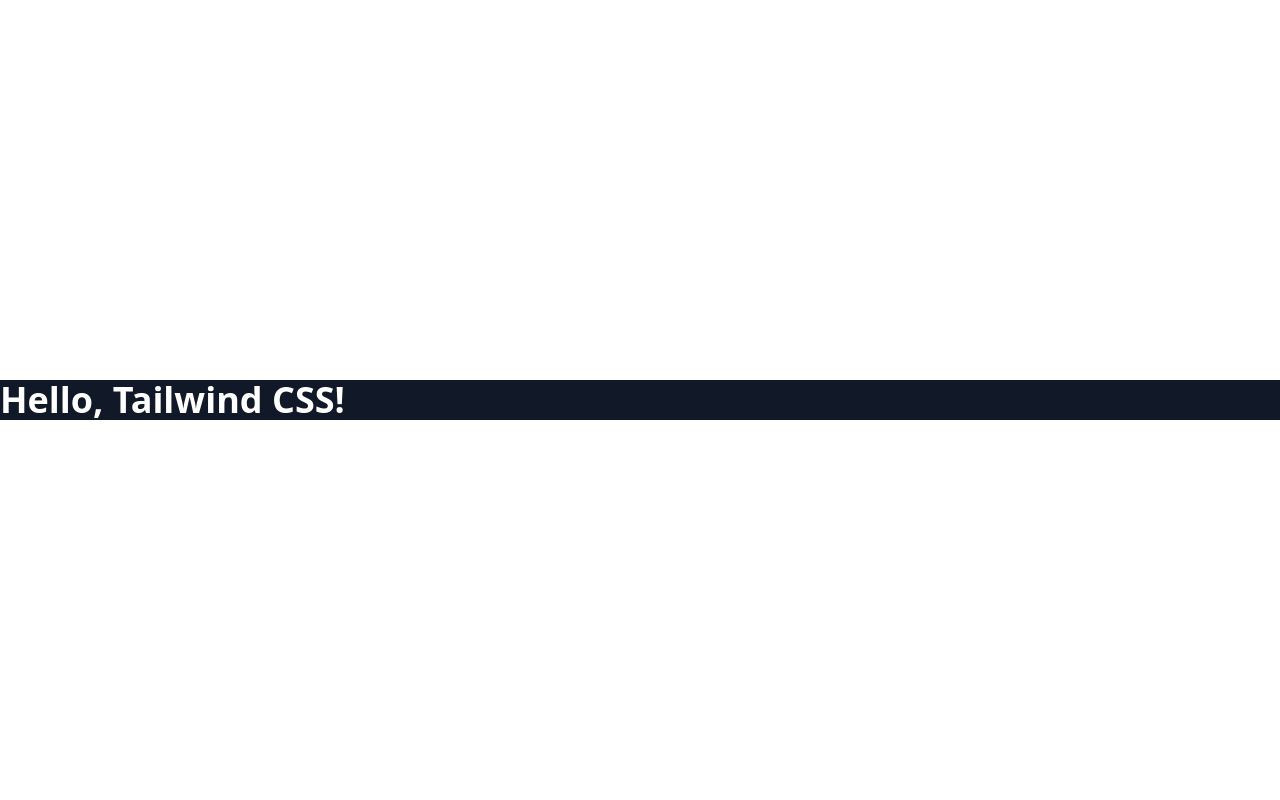
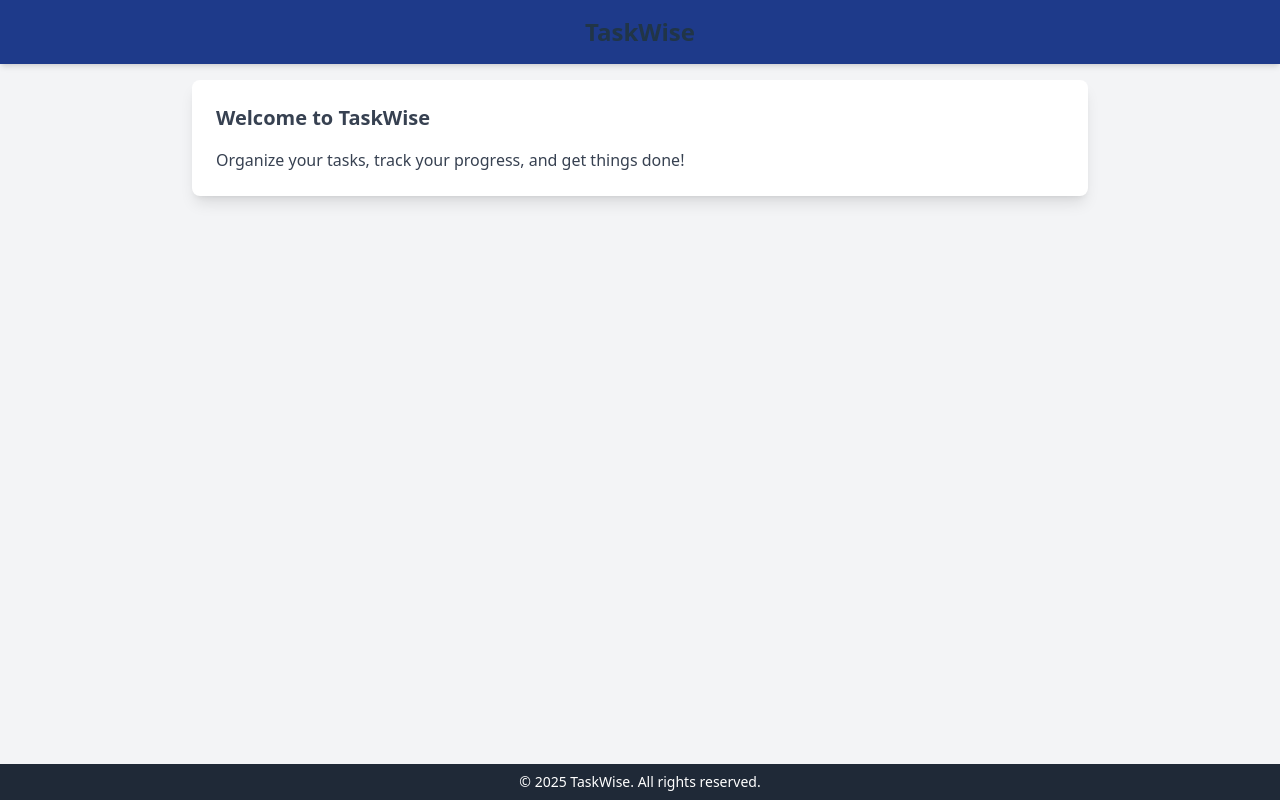
Before and after one commit to fabricemu/TaskWise, a React (Vite) app in the folder client/: page / in a window 1280 px wide. Built offline with nearby package versions, Linux system fonts and the light colour scheme.

Commit message:
Init front end

```diff
--- a/client/src/App.tsx
+++ b/client/src/App.tsx
@@ -1,4 +1,4 @@
-import { useState } from 'react'
+import {useState} from 'react'
 import './styles/tailwindcss.css'
 
 function App() {
@@ -6,9 +6,30 @@
 
     return (
         <>
-          <div className="w-screen bg-gray-900">
-              <h1 className="text-4xl font-bold text-white">Hello, Tailwind CSS!</h1>
+            <div className="container">
+                <div className="min-h-screen w-screen bg-gray-100 flex flex-col">
+                    {/* Header */}
+                    <header className="bg-blue-900 text-gray-350 py-4 shadow-md">
+                        <h1 className="text-center text-2xl font-bold">TaskWise</h1>
+                    </header>
+
+                    {/* Main Content */}
+                    <main className="flex-grow p-4">
+                        <div className="max-w-4xl mx-auto bg-white rounded-lg shadow-lg p-6">
+                            <h2 className="text-xl text-gray-700 font-semibold mb-4">Welcome to TaskWise</h2>
+                            <p className="text-gray-700">
+                                Organize your tasks, track your progress, and get things done!
+                            </p>
                         </div>
+                    </main>
+
+                    {/* Footer */}
+                    <footer className="bg-gray-800 text-white text-center py-2">
+                        <p className="text-sm">&copy; 2025 TaskWise. All rights reserved.</p>
+                    </footer>
+                </div>
+            </div>
+
         </>
     )
 }
```
Lines whose indentation alone changed are shown as unchanged.
